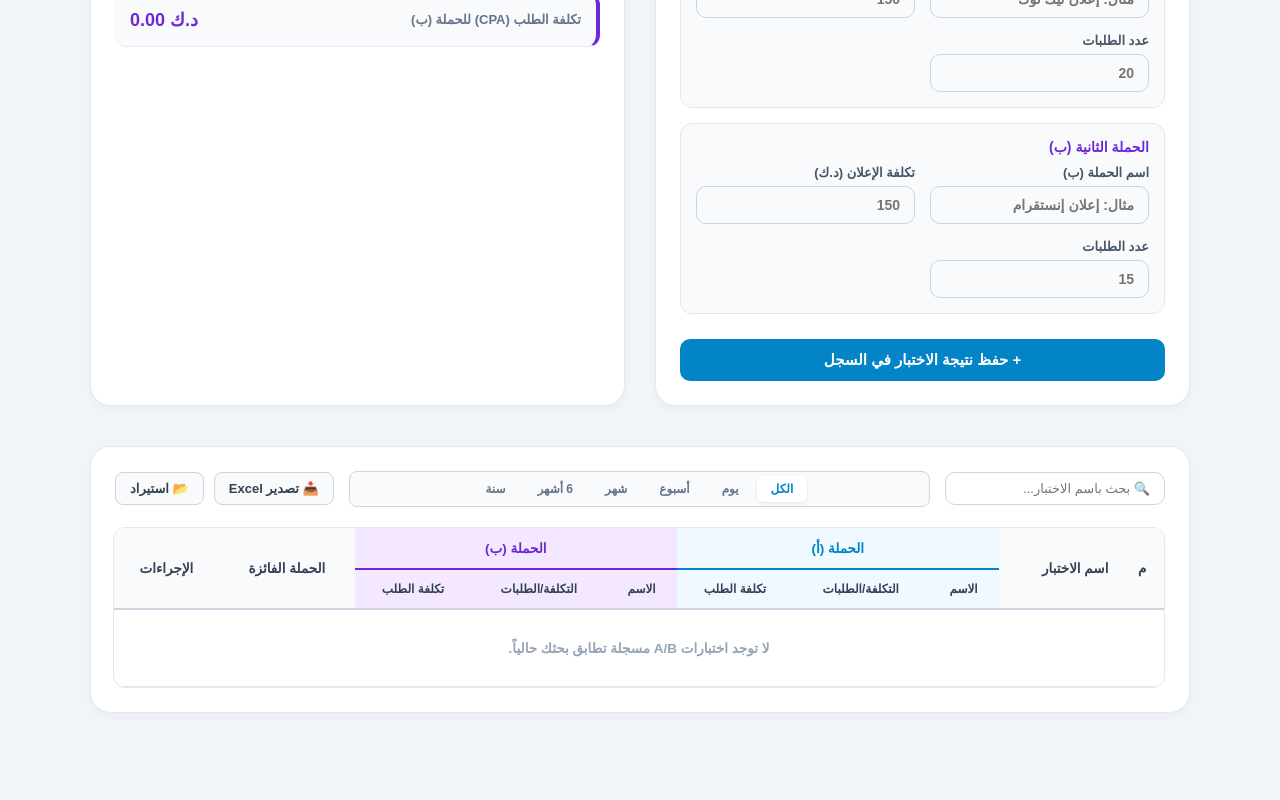
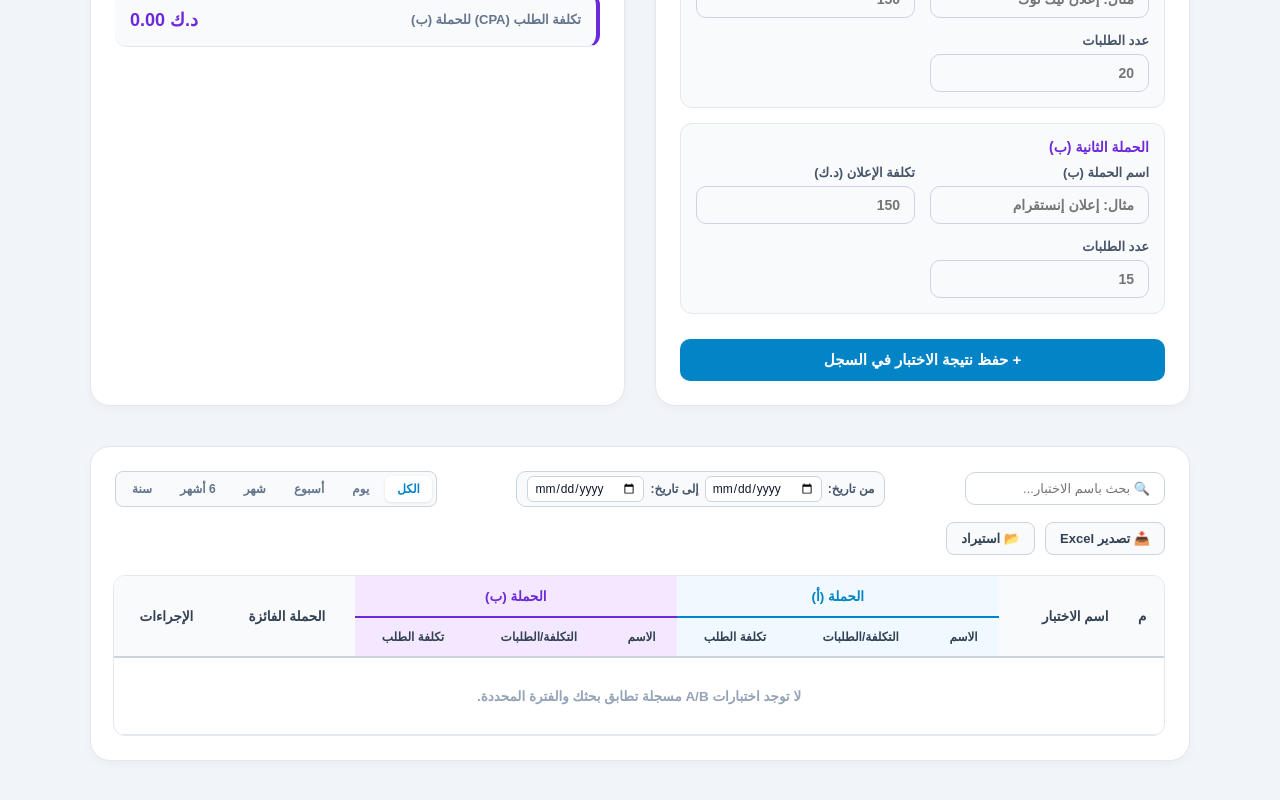
Before and after one commit to engaziasa-lang/engazia-app, a Next.js app: page /hub/kw/ab-test in a window 1280 px wide. Shown: the part 374-1174 px from the top of the page. Before the commit the page ends 1127 px from the top, so only its background shows below. Built offline with nearby package versions, Linux system fonts and the light colour scheme.

Commit message:
Update page.tsx

```diff
--- a/app/hub/kw/ab-test/page.tsx
+++ b/app/hub/kw/ab-test/page.tsx
@@ -35,6 +35,8 @@ export default function ABTestingCalculatorKW() {
   const [items, setItems] = useState<ABTestItem[]>([]);
   const [searchQuery, setSearchQuery] = useState<string>('');
   const [timeFilter, setTimeFilter] = useState<'all' | 'day' | 'week' | 'month' | '6months' | 'year'>('all');
+  const [startDate, setStartDate] = useState<string>('');
+  const [endDate, setEndDate] = useState<string>('');
   const [editingId, setEditingId] = useState<string | null>(null);
 
   const [isClient, setIsClient] = useState(false);
@@ -97,6 +99,8 @@ export default function ABTestingCalculatorKW() {
       searchPH: '🔍 بحث باسم الاختبار...',
       exportBtn: '📥 تصدير Excel',
       importBtn: '📂 استيراد',
+      fromDate: 'من تاريخ',
+      toDate: 'إلى تاريخ',
       filter: {
         all: 'الكل',
         day: 'يوم',
@@ -106,7 +110,7 @@ export default function ABTestingCalculatorKW() {
         year: 'سنة'
       },
       table: {
-        noRecords: 'لا توجد اختبارات A/B مسجلة تطابق بحثك حالياً.',
+        noRecords: 'لا توجد اختبارات A/B مسجلة تطابق بحثك والفترة المحددة.',
         th1: 'م',
         th2: 'اسم الاختبار',
         campAHeader: 'الحملة (أ)',
@@ -163,6 +167,8 @@ export default function ABTestingCalculatorKW() {
       searchPH: '🔍 Search by test name...',
       exportBtn: '📥 Export Excel',
       importBtn: '📂 Import',
+      fromDate: 'From Date',
+      toDate: 'To Date',
       filter: {
         all: 'All',
         day: '1 Day',
@@ -172,7 +178,7 @@ export default function ABTestingCalculatorKW() {
         year: '1 Year'
       },
       table: {
-        noRecords: 'No A/B tests found matching your search.',
+        noRecords: 'No A/B tests found matching your search and date range.',
         th1: '#',
         th2: 'Test Name',
         campAHeader: 'Campaign (A)',
@@ -308,10 +314,23 @@ export default function ABTestingCalculatorKW() {
     }
   };
 
-  // الفرز الزمني والبحث
+  // تصفية النتائج بناءً على البحث، نطاق التاريخ (من وإلى)، والفترة الزمنية السريعة
   const filteredItems = items.filter(item => {
     const matchesSearch = (item?.testName || '').toLowerCase().includes((searchQuery || '').toLowerCase());
     if (!matchesSearch) return false;
+
+    if (item.createdAtTimestamp) {
+      if (startDate) {
+        const start = new Date(startDate);
+        start.setHours(0, 0, 0, 0);
+        if (item.createdAtTimestamp < start.getTime()) return false;
+      }
+      if (endDate) {
+        const end = new Date(endDate);
+        end.setHours(23, 59, 59, 999);
+        if (item.createdAtTimestamp > end.getTime()) return false;
+      }
+    }
 
     if (timeFilter === 'all') return true;
     if (!item.createdAtTimestamp) return true;
@@ -477,11 +496,14 @@ export default function ABTestingCalculatorKW() {
 
         /* أدوات الفرز والبحث */
         .table-toolbar { display: flex; justify-content: space-between; align-items: center; margin-bottom: 20px; flex-wrap: wrap; gap: 15px; flex-direction: ${lang === 'ar' ? 'row' : 'row-reverse'}; }
-        .search-input { padding: 8px 14px; border: 1px solid #cbd5e1; border-radius: 10px; font-family: inherit; font-size: 13px; outline: none; width: 100%; max-width: 220px; box-sizing: border-box; text-align: ${lang === 'ar' ? 'right' : 'left'}; transition: all 0.2s; }
+        .search-input { padding: 8px 14px; border: 1px solid #cbd5e1; border-radius: 10px; font-family: inherit; font-size: 13px; outline: none; width: 100%; max-width: 200px; box-sizing: border-box; text-align: ${lang === 'ar' ? 'right' : 'left'}; transition: all 0.2s; }
         .search-input:focus { border-color: #0284c7; box-shadow: 0 0 0 2px rgba(2, 132, 199, 0.15); }
 
-        .filter-row { display: flex; background: #f8fafc; border: 1px solid #cbd5e1; border-radius: 8px; padding: 4px; gap: 4px; overflow-x: auto; flex: 1; justify-content: center; min-width: 300px; }
-        .filter-btn { background: transparent; border: none; padding: 6px 14px; border-radius: 6px; font-size: 12px; font-weight: 700; color: #64748b; cursor: pointer; transition: 0.2s; font-family: inherit; white-space: nowrap; }
+        .date-filter-box { display: flex; align-items: center; gap: 6px; background: #f8fafc; border: 1px solid #cbd5e1; border-radius: 10px; padding: 4px 10px; font-size: 12px; font-weight: 700; color: #475569; }
+        .date-filter-box input[type="date"] { border: 1px solid #cbd5e1; border-radius: 6px; padding: 4px 6px; font-family: inherit; font-size: 12px; outline: none; background: #ffffff; color: #0f172a; }
+
+        .filter-row { display: flex; background: #f8fafc; border: 1px solid #cbd5e1; border-radius: 8px; padding: 4px; gap: 4px; overflow-x: auto; justify-content: center; }
+        .filter-btn { background: transparent; border: none; padding: 6px 12px; border-radius: 6px; font-size: 12px; font-weight: 700; color: #64748b; cursor: pointer; transition: 0.2s; font-family: inherit; white-space: nowrap; }
         .filter-btn:hover { color: #0f172a; background: #e2e8f0; }
         .filter-btn.active { background: #ffffff; color: #0284c7; box-shadow: 0 1px 3px rgba(0,0,0,0.1); }
 
@@ -623,6 +645,30 @@ export default function ABTestingCalculatorKW() {
             onChange={(e) => setSearchQuery(e.target.value)}
           />
 
+          <div className="date-filter-box">
+            <span>{text.fromDate}:</span>
+            <input
+              type="date"
+              value={startDate}
+              onChange={(e) => setStartDate(e.target.value)}
+            />
+            <span>{text.toDate}:</span>
+            <input
+              type="date"
+              value={endDate}
+              onChange={(e) => setEndDate(e.target.value)}
+            />
+            {(startDate || endDate) && (
+              <button
+                type="button"
+                onClick={() => { setStartDate(''); setEndDate(''); }}
+                style={{ background: '#fee2e2', border: 'none', color: '#991b1b', borderRadius: '4px', padding: '2px 6px', cursor: 'pointer', fontSize: '11px', fontWeight: 800 }}
+              >
+                ✕
+              </button>
+            )}
+          </div>
+
           <div className="filter-row">
             <button className={`filter-btn ${timeFilter === 'all' ? 'active' : ''}`} onClick={() => setTimeFilter('all')}>{text.filter.all}</button>
             <button className={`filter-btn ${timeFilter === 'day' ? 'active' : ''}`} onClick={() => setTimeFilter('day')}>{text.filter.day}</button>
```
